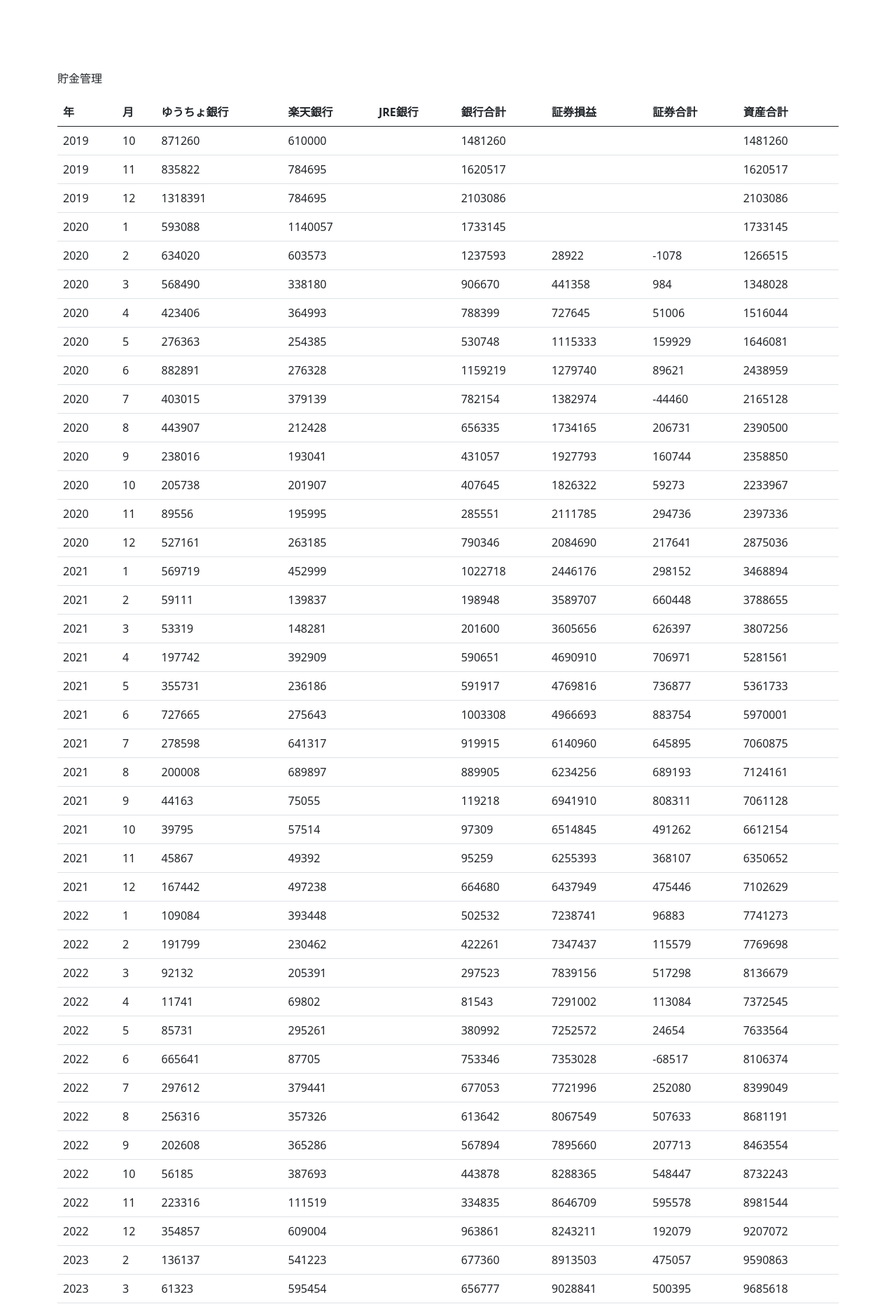
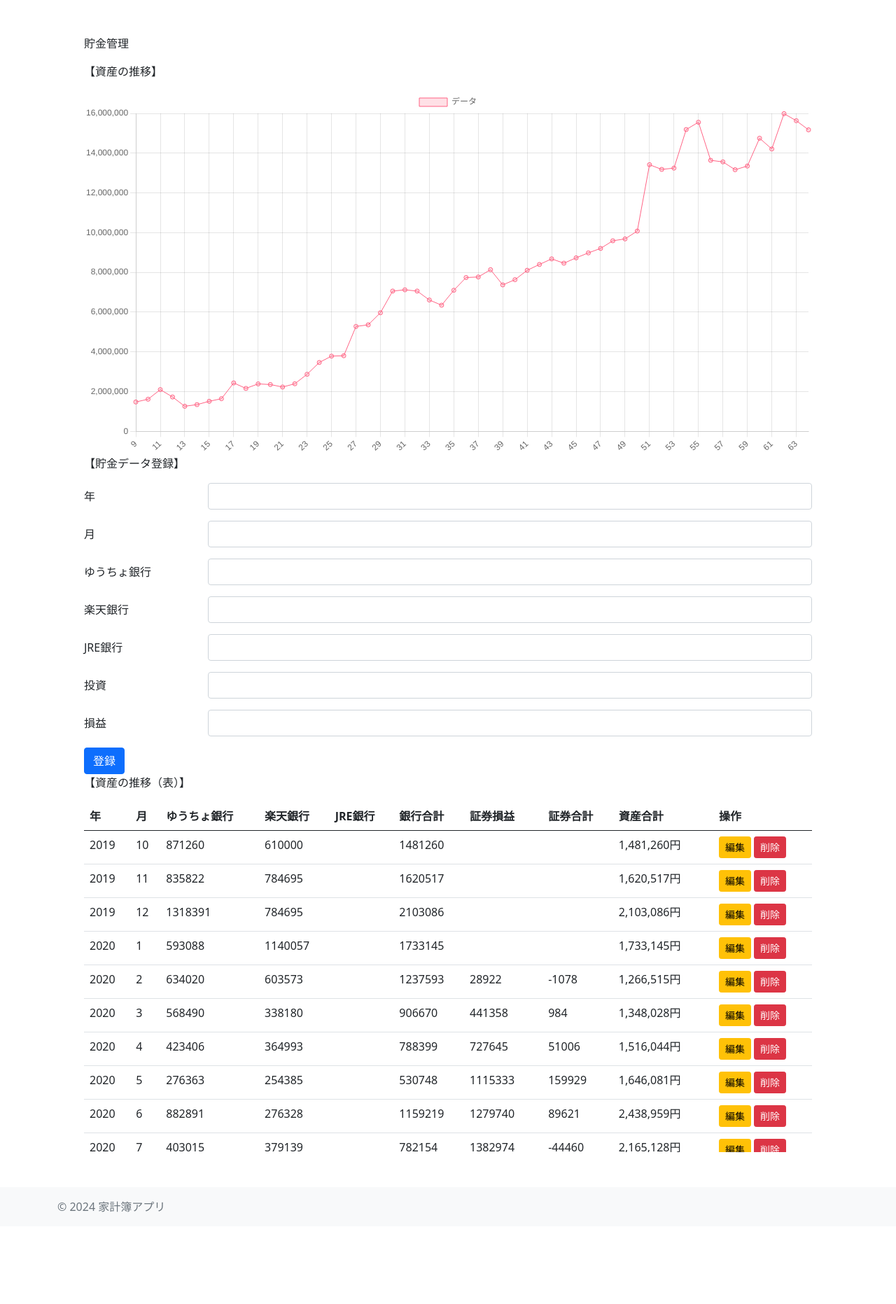
Before and after one commit to ruih8gta/AccountBookApp, a Flask app: page /savings in a window 1280 px wide. Shown: the part 56-1919 px from the top of the page at 70% size. After the commit the page ends 1788 px from the top, so only its background shows below. Run offline with Flask 3, Linux system fonts and the light colour scheme.

Commit message:
グラフ表示と、金額フォーマット対応完了

```diff
--- a/src/models.py
+++ b/src/models.py
@@ -1,9 +1,11 @@
 from flask import Flask
 from flask_sqlalchemy import SQLAlchemy
+from jinja2 import Environment
 import os
 
 # create the app
 app = Flask(__name__)
+app.jinja_env.filters['format_money'] = lambda value: f"{value:,}円"
 base_dir = os.path.dirname(__file__)
 # configure the SQLite database, relative to the app instance folder
 app.config["SQLALCHEMY_DATABASE_URI"] = "sqlite:///"+os.path.join(base_dir,"account.db")
--- a/src/templates/base.html
+++ b/src/templates/base.html
@@ -24,9 +24,17 @@
         </div>
     </nav>
 
-    <div class="container" style="padding-top:100px">
+    <div class="container" style="padding:50px 50px">
         {% block content %}
         {% endblock %}
     </div>
+
+    <footer class="footer mt-auto py-3 bg-light">
+        <div class="container">
+            <span class="text-muted">© 2024 家計簿アプリ</span>
+        </div>
+    </footer>
+
 </body>
+
 </html>
--- a/src/templates/savings.html
+++ b/src/templates/savings.html
@@ -1,38 +1,44 @@
 {% extends "base.html" %}
 {% block content %}
 <p>貯金管理</p>
-<table class="table">
-    <thead>
-      <tr>
-        <th scope="col">年</th>
-        <th scope="col">月</th>
-        <th scope="col">ゆうちょ銀行</th>
-        <th scope="col">楽天銀行</th>
-        <th scope="col">JRE銀行</th>
-        <th scope="col">銀行合計</th>
-        <th scope="col">証券損益</th>
-        <th scope="col">証券合計</th>
-        <th scope="col">資産合計</th>
+<style>
+  .scrollable-table {
+      overflow-x: auto;
+      height: 500px;
+      width: 100%; /* テーブルの幅を調整 */
+  }
+</style>
 
-      </tr>
-    </thead>
-    <tbody>
-      {% for saving in savings%}
-      <tr>
-        <td>{{saving.year}}</td>
-        <td>{{saving.month}}</td>
-        <td>{{saving.yucho_asset}}</td>
-        <td>{{saving.rakuten_asset}}</td>
-        <td>{{saving.jre_asset}}</td>
-        <td>{{saving.bank_total}}</td>
-        <td>{{saving.profit_loss}}</td>
-        <td>{{saving.investment_asset}}</td>
-        <td>{{saving.total_money}}</td>
-      </tr>
-      {% endfor %}
-    </tbody>
-  </table>
-  <p>【貯金データ登録】</p>
+<p>【資産の推移】</p>
+<script src="https://cdn.jsdelivr.net/npm/chart.js"></script>
+<canvas id="myChart"></canvas>
+<script>
+    var ctx = document.getElementById('myChart').getContext('2d');
+
+    var myChart = new Chart(ctx, {
+        type: 'line',
+        data: {
+            labels: {{ labels | tojson }},
+            datasets: [{
+
+      label: 'データ',
+                data: {{ values | tojson }},
+                backgroundColor: 'rgba(255, 99, 132, 0.2)',
+                borderColor: 'rgba(255, 99, 132, 1)',
+                borderWidth: 1
+            }]
+        },
+        options: {
+            scales: {
+                y: {
+                    beginAtZero: true
+                }
+            }
+        }
+    });
+
+</script>
+<p>【貯金データ登録】</p>
 
 <form action="/add_saving" method="post">
   <div class="row mb-3">
@@ -111,33 +117,44 @@
   </button>
 </form>
 
-<p>資産の推移</p>
-<script src="https://cdn.jsdelivr.net/npm/chart.js"></script>
-<canvas id="myChart"></canvas>
-<script>
-    var ctx = document.getElementById('myChart').getContext('2d');
+<p>【資産の推移（表）】</p>
+<div class="scrollable-table">
+  <table class="table">
+      <thead>
+        <tr>
+          <th scope="col">年</th>
+          <th scope="col">月</th>
+          <th scope="col">ゆうちょ銀行</th>
+          <th scope="col">楽天銀行</th>
+          <th scope="col">JRE銀行</th>
+          <th scope="col">銀行合計</th>
+          <th scope="col">証券損益</th>
+          <th scope="col">証券合計</th>
+          <th scope="col">資産合計</th>
+          <th scope="col">操作</th>
 
-    var myChart = new Chart(ctx, {
-        type: 'line',
-        data: {
-            labels: {{ labels | tojson }},
-            datasets: [{
+        </tr>
+      </thead>
+      <tbody>
+        {% for saving in savings%}
+        <tr>
+          <td>{{saving.year}}</td>
+          <td>{{saving.month}}</td>
+          <td>{{saving.yucho_asset}}</td>
+          <td>{{saving.rakuten_asset}}</td>
+          <td>{{saving.jre_asset}}</td>
+          <td>{{saving.bank_total}}</td>
+          <td>{{saving.profit_loss}}</td>
+          <td>{{saving.investment_asset}}</td>
+          <td>{{saving.total_money|format_money}}</td>
+          <td>
+            <a href="edit/{{ saving.id }}" class="btn btn-sm btn-warning">編集</a>
+            <a href="delete/{{ saving.id }}" class="btn btn-sm btn-danger">削除</a>
+          </td>
+        </tr>
+        {% endfor %}
+      </tbody>
+    </table>
+    </div>
 
-      label: 'データ',
-                data: {{ values | tojson }},
-                backgroundColor: 'rgba(255, 99, 132, 0.2)',
-                borderColor: 'rgba(255, 99, 132, 1)',
-                borderWidth: 1
-            }]
-        },
-        options: {
-            scales: {
-                y: {
-                    beginAtZero: true
-                }
-            }
-        }
-    });
-
-</script>
   {% endblock %}
```
